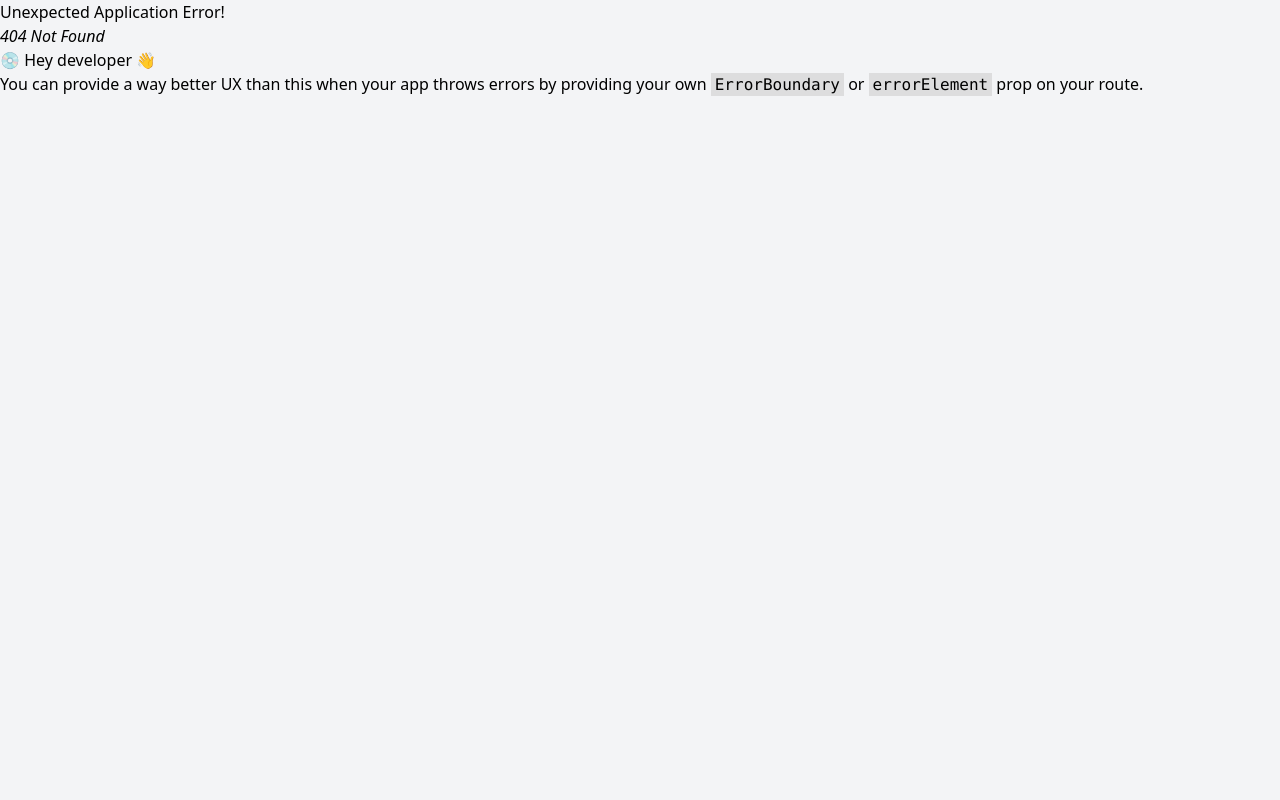
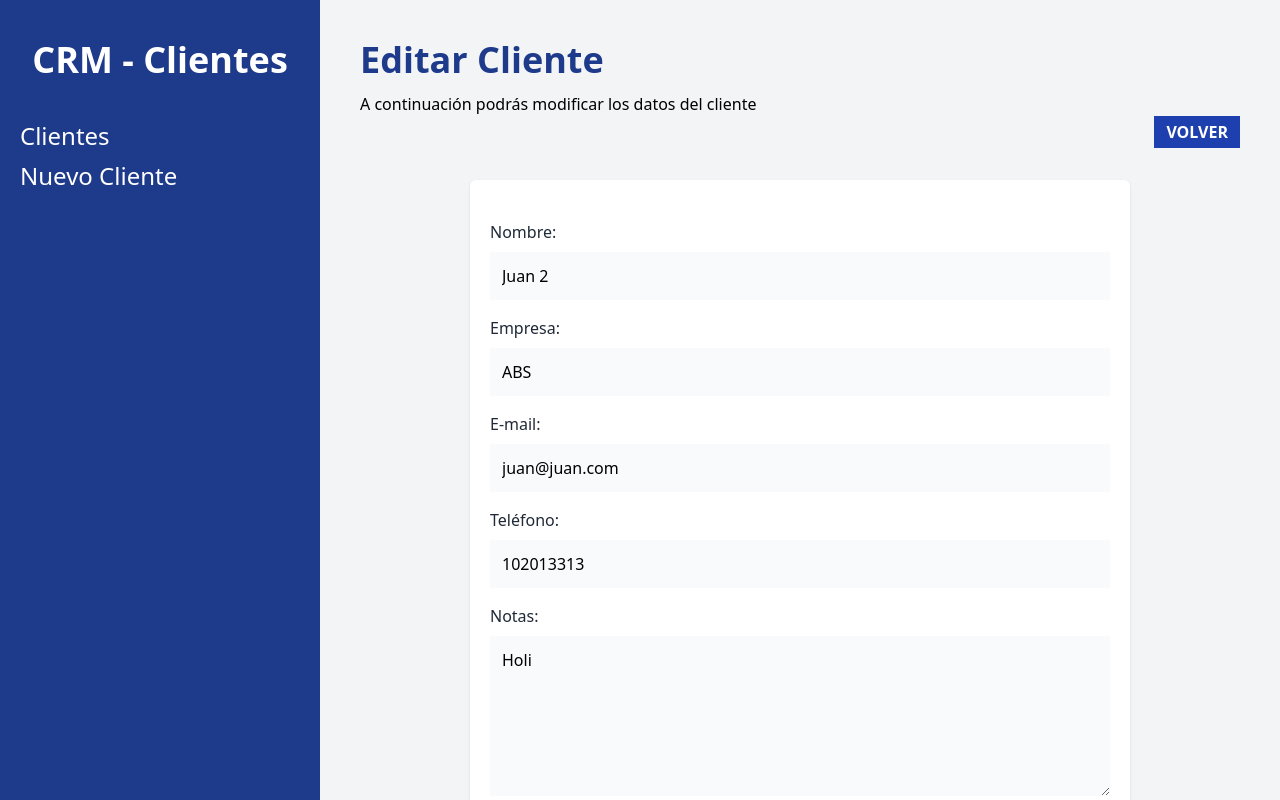
Before and after one commit to Zoes2/crm-react, a React (Vite) app: page /clientes/1/editar in a window 1280 px wide. Before the commit this address had no page. Built offline with nearby package versions, Linux system fonts and the light colour scheme; data requests are answered from the project's data file.

Commit message:
agregamos función editar y correción de errores

```diff
--- a/db.json
+++ b/db.json
@@ -1,11 +1,12 @@
 {
   "clientes": [
     {
-      "id": 1,
-      "nombre": "Juan",
-      "telefono": 102013313,
+      "nombre": "Juan 2",
+      "empresa": "ABS",
       "email": "juan@juan.com",
-      "empresa": "ABS"
+      "telefono": "102013313",
+      "notas": "Holi",
+      "id": 1
     },
     {
       "id": 2,
--- a/src/components/Cliente.jsx
+++ b/src/components/Cliente.jsx
@@ -1,5 +1,8 @@
+import { useNavigate } from "react-router-dom"
 
 function Cliente({cliente}) {
+
+    const navigate = useNavigate()
 
     const {nombre, empresa, email, telefono, id} = cliente
 
@@ -19,6 +22,7 @@ function Cliente({cliente}) {
                 <button
                     type="button"
                     className="text-blue-600 hover:text-blue-700 uppercase font-bold text-xs"
+                    onClick={() => navigate(`/clientes/${id}/editar`)}
                 >
 
                     Editar
--- a/src/components/ErrorPage.jsx
+++ b/src/components/ErrorPage.jsx
@@ -7,7 +7,7 @@ export default function ErrorPage() {
         <div className="space-y-8">
             <h1 className="text-center text-6xl font-extrabold mt-8 text-blue-900">CRM - Clientes</h1>
             <p className="text-center">Hubo un error</p>
-            <p className="text-center">{error.message}</p>
+            <p className="text-center">{error.statusText || error.message}</p>
         </div>
     )
 }
--- a/src/components/Formulario.jsx
+++ b/src/components/Formulario.jsx
@@ -12,6 +12,7 @@ const Formulario = ({cliente}) => {
                     className="mt-2 block w-full p-3 bg-gray-50"
                     placeholder="Nombre del Cliente"
                     name="nombre"
+                    defaultValue={cliente?.nombre}
                 />
             </div>
             <div className="mb-4">
@@ -25,6 +26,8 @@ const Formulario = ({cliente}) => {
                     className="mt-2 block w-full p-3 bg-gray-50"
                     placeholder="Empresa del Cliente"
                     name="empresa"
+                    defaultValue={cliente?.empresa}
+
                 />
             </div>
 
@@ -39,6 +42,8 @@ const Formulario = ({cliente}) => {
                     className="mt-2 block w-full p-3 bg-gray-50"
                     placeholder="Email del Cliente"
                     name="email"
+                    defaultValue={cliente?.email}
+
                 />
             </div>
 
@@ -53,6 +58,8 @@ const Formulario = ({cliente}) => {
                     className="mt-2 block w-full p-3 bg-gray-50"
                     placeholder="Teléfono del Cliente"
                     name="telefono"
+                    defaultValue={cliente?.telefono}
+
                 />
             </div>
 
@@ -68,6 +75,8 @@ const Formulario = ({cliente}) => {
                     className="mt-2 block w-full p-3 bg-gray-50 h-40 align-self"
                     placeholder="Notas del Cliente"
                     name="notas"
+                    defaultValue={cliente?.notas}
+
                 />
             </div>
         </>
--- a/src/data/clientes.jsx
+++ b/src/data/clientes.jsx
@@ -1,14 +1,20 @@
 export async function obtenerClientes() {
 
     const respuesta = await fetch(import.meta.env.VITE_API_URL)
+    const resultado = await respuesta.json()
 
+    return resultado
+}
+
+export async function obtenerCliente(id) {
+
+    const respuesta = await fetch(`${import.meta.env.VITE_API_URL}/${id}`)
     const resultado = await respuesta.json()
 
     return resultado
 }
 
 export async function agregarCliente(datos) {
-
 
     try {
         const respuesta = await fetch(import.meta.env.VITE_API_URL, {
@@ -23,3 +29,19 @@ export async function agregarCliente(datos) {
         console.log(error)
     }
 }
+
+export async function actualizarCliente(id, datos) {
+
+    try {
+        const respuesta = await fetch(`${import.meta.env.VITE_API_URL}/${id}`, {
+            method: 'PUT',
+            body: JSON.stringify(datos),
+            headers: {
+                'Content-Type': 'application/json'
+            }
+        })
+        await respuesta.json()
+    } catch (error) {
+        console.log(error)
+    }
+}
--- a/src/main.jsx
+++ b/src/main.jsx
@@ -5,6 +5,7 @@ import { createBrowserRouter, RouterProvider } from 'react-router-dom'
 import Layout from './components/Layout'
 import NuevoCliente, {action as nuevoClienteAction} from './pages/NuevoCliente'
 import Index, { loader as clientesLoader } from './pages/Index'
+import EditarCliente, { loader as editarClienteLoader,action as editarClienteAction } from './pages/EditarCliente'
 import ErrorPage from './components/ErrorPage'
 
 const router = createBrowserRouter([
@@ -22,7 +23,16 @@ const router = createBrowserRouter([
       {
         path: '/clientes/nuevo',
         element: <NuevoCliente />,
-        action: nuevoClienteAction
+        action: nuevoClienteAction,
+        errorElement: <ErrorPage />
+      },
+
+      {
+        path: '/clientes/:clienteId/editar',
+        element: <EditarCliente />,
+        loader: editarClienteLoader,
+        action: editarClienteAction,
+        errorElement: <ErrorPage />
       }
     ]
   },
--- /dev/null
+++ b/src/pages/EditarCliente.jsx
@@ -0,0 +1,93 @@
+import { Form, useNavigate, useLoaderData, useActionData, redirect } from "react-router-dom"
+import { obtenerCliente, actualizarCliente } from "../data/clientes"
+import Formulario from "../components/Formulario"
+import Error from "../components/Error"
+
+export async function loader({ params }) {
+    const cliente = await obtenerCliente(params.clienteId)
+
+    if (Object.values(cliente).length === 0) {
+        throw new Response('', {
+            status: 404,
+            statusText: 'No existe el cliente'
+        })
+    }
+
+    return cliente
+}
+
+export async function action({ request, params }) {
+    const formData = await request.formData()
+
+    const datos = Object.fromEntries(formData)
+
+    const email = formData.get('email')
+
+    //Validaciones de form
+    const errores = []
+    if (Object.values(datos).includes('')) {
+        errores.push('Todos los campos son obligatorios')
+    }
+
+    let regex = new RegExp("([!#-'*+/-9=?A-Z^-~-]+(\.[!#-'*+/-9=?A-Z^-~-]+)*|\"\(\[\]!#-[^-~ \t]|(\\[\t -~]))+\")@([!#-'*+/-9=?A-Z^-~-]+(\.[!#-'*+/-9=?A-Z^-~-]+)*|\[[\t -Z^-~]*])");
+    if (!regex.test(email)) {
+        errores.push('El email no es válido')
+    }
+
+    //Retornar datos si hay errores
+    if (Object.keys(errores).length) {
+        return errores
+    }
+
+    //Actualizar el Cliente
+    await actualizarCliente(params.clienteId, datos)
+
+    //Redirect lo ultilizamos para loaders y actions
+    return redirect('/')
+}
+
+function EditarCliente() {
+
+    const navigate = useNavigate()
+    const cliente = useLoaderData()
+    const errores = useActionData()
+
+    return (
+        <>
+            <h1 className="font-black text-4xl text-blue-900">Editar Cliente</h1>
+            <p className="mt-3">A continuación podrás modificar los datos del cliente</p>
+
+            <div className="flex justify-end">
+                <button
+                    //navigate lo ultilizamos para botones, es la mejor opción
+                    className="bg-blue-800 text-white px-3 py-1 font-bold uppercase"
+                    onClick={() => navigate('/')}
+                >
+                    Volver
+                </button>
+            </div>
+
+            <div className="bg-white shadow rounded-md md:w-3/4 mx-auto px-5 py-10 mt-8">
+
+                {errores?.length && errores.map((error, i) => <Error key={i}>{error}</Error>)}
+
+                <Form
+                    method="post"
+                    noValidate
+                >
+                    <Formulario
+                        cliente={cliente}
+                    />
+
+                    <input
+                        type="submit"
+                        className="mt-5 w-full bg-blue-800 p-3 uppercase font-bold text-white text-lg"
+                        value='Guardar Cambios'
+                    />
+                </Form>
+            </div>
+        </>
+    )
+}
+
+export default EditarCliente
```
